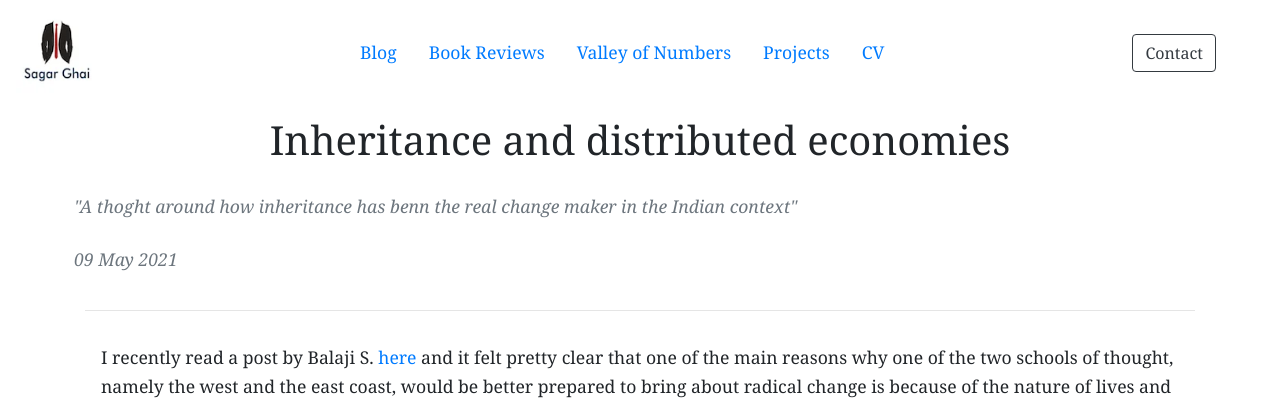
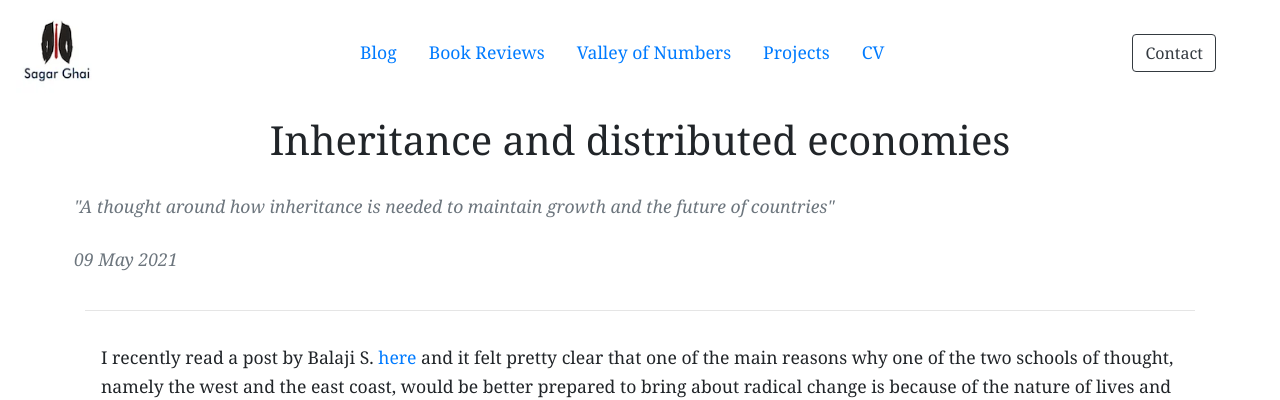
Before and after one commit to sagarghai/sagarghai.github.io, a Jekyll site: the page built from blog/_posts/2021-05-09-Inheritance-and-distributed -economies.md, in a window 1280 px wide and 900 px high. Shown: the top 400 px of the window. Built offline with Jekyll 4.4.1, drawn with Linux system fonts in a browser that asks for light colours; nearby versions of some CDN libraries.

Commit message:
Update 2021-05-09-Inheritance-and-distributed -economies.md

```diff
--- a/blog/_posts/2021-05-09-Inheritance-and-distributed -economies.md
+++ b/blog/_posts/2021-05-09-Inheritance-and-distributed -economies.md
@@ -2,7 +2,7 @@
 layout: post
 title: Inheritance and distributed economies
 date: 2021-05-09
-description: A thoght around how inheritance has benn the real change maker in the Indian context
+description: A thought around how inheritance is needed to maintain growth and the future of countries
 ---
 
 I recently read a post by Balaji S. [here](https://1729.com/founding-vs-inheriting/) and it felt pretty clear that one of the main reasons why one of the two schools of thought, namely the west and the east coast, would be better prepared to bring about radical change is because of the nature of lives and culture that they are brought up in. While I truly agree with the analogies that were brought out in the context of the US, there were several key aspects that I felt were missing when you consider the developing nations.
```
